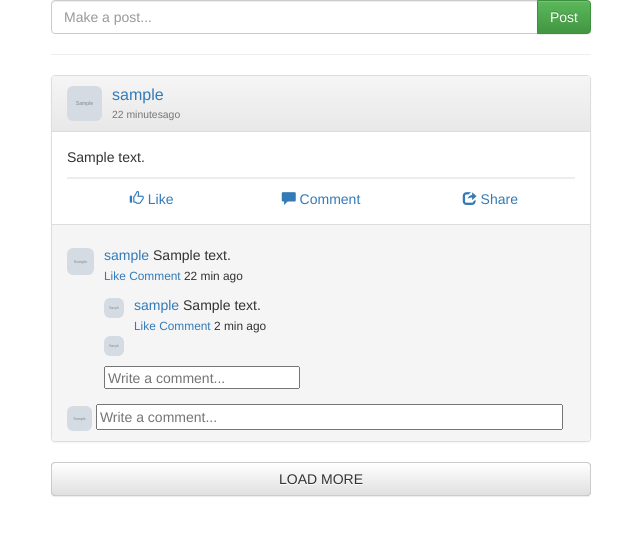
After one commit to datnt26/blog-1, a CakePHP app: the page made by app/View/Posts/index.ctp in a window 1280 px wide. The commit adds this page. Shown: the top 536 px of the page, without its empty margins (319-959 px from the left). Run offline with PHP 8.4 and a stand-in for CakePHP, Linux system fonts and the light colour scheme; the template is opened without the code that fills it: most values are stand-ins (such as "Sample title", 1, 10 or a date in 2020); grey boxes marked "Sample" are stand-in pictures; some libraries are stand-ins or nearby versions.

Commit message:
[post] create module post

```diff
--- a/app/Config/database.php
+++ b/app/Config/database.php
@@ -76,7 +76,7 @@ class DATABASE_CONFIG {
 		'password' => '12345',
 		'database' => 'cakephp',
 		'prefix' => '',
-		//'encoding' => 'utf8',
+		'encoding' => 'utf8',
 	);
 
 	public $test = array(
--- a/app/View/Layouts/default.ctp
+++ b/app/View/Layouts/default.ctp
@@ -33,6 +33,7 @@
 		echo $this->Html->script('jquery-ui');
 		echo $this->Html->script('bootstraps/bootstrap.min');
 		// config css
+		echo $this->Html->css('style');
 		echo $this->Html->css('fonts/font-awesome.min');
 		echo $this->Html->css('bootstrap/bootstrap.min');
 		echo $this->Html->css('bootstrap/bootstrap-theme.min');
--- /dev/null
+++ b/app/View/Posts/index.ctp
@@ -0,0 +1,140 @@
+<?php if (isset($title)) $this->assign('title', $title);?>
+<div class="container">
+   <div class="container-fluid" id="wrapper">
+      <div class="row">
+         <div class="hidden-xs col-sm-4 col-md-3">
+            <!--left menu-->
+         </div>
+         <div class="col-xs-12 col-sm-8 col-md-6">
+            <div class="input-group">
+               <input class="post-message form-control" type="text" name="content" placeholder="Make a post...">
+               <span class="input-group-btn">
+                 <button class="post btn btn-success" type="submit" name="post">Post</button>
+               </span>
+            </div><hr>
+            <div id="main">
+               <!--main-->
+               <?php foreach($posts as $post) : ?>
+                  <div class="panel panel-default">
+                     <!-- post header -->
+                     <div class="panel-heading" >
+                        <h3 class="panel-title">
+                           <a href="#">
+                              <div class="post-header">
+                                 <div class="post-header-avatar">
+                                    <a href="#">
+                                       <?php echo $this->Html->image($post['User']['avatar'], array("alt" => "","height" => "35px","width" => "35px","class" => "media-object img-rounded"))?>
+                                    </a>
+                                 </div>
+                                 <div class="post-header-body">
+                                       <span>
+                                          <a href="#">
+                                             <?php echo $post['User']['username'];?>
+                                          </a>
+                                       </span><br>
+                                    <small><span><time>22 minutes</time></span><span>ago</span></small>
+                                 </div>
+                              </div>
+                           </a>
+                        </h3>
+                     </div>
+                     <!-- post body -->
+                     <div class="panel-body">
+                        <div>
+                           <p class="text-post">
+                              <?php echo $post['Post']['content'];?>
+                           </p>
+                        </div>
+                        <div style = "border-top:2px solid #EDEDED;padding-top:10px">
+                           <div align = "center" class = "col-xs-4 col-sm-4 col-md-4">
+                              <a href="#">
+                                 <span  data-toggle="tooltip" data-placement="bottom" title="Like">
+                                    <span class="glyphicon glyphicon-thumbs-up" aria-hidden="true"></span>  Like
+                                 </span>
+                              </a>
+                           </div>
+                           <div align = "center" class = "col-xs-4 col-sm-4 col-md-4">
+                              <a href="#">
+                                 <span  data-toggle="tooltip" data-placement="bottom" title="Comment">
+                                    <span class="glyphicon glyphicon-comment" aria-hidden="true"></span>  Comment
+                                 </span>
+                              </a>
+                           </div>
+                           <div align = "center" class = "col-xs-4 col-sm-4 col-md-4">
+                              <a href="#">
+                                 <span  data-toggle="tooltip" data-placement="bottom" title="Share">
+                                    <span class="glyphicon glyphicon-share" aria-hidden="true"></span>  Share
+                                 </span>
+                              </a>
+                           </div>
+                        </div>
+                     </div>
+                     <!-- post footer -->
+                     <div class="panel-footer">
+                        <div class = "comment-list" >
+                           <?php foreach($post['Comment'] as $value) :?>
+                              <div class="comment">
+                                 <div class="comment-avatar-user">
+                                    <a href="#">
+                                       <?php echo $this->Html->image($value['avatar'], array("alt" => "","height" => "27px","width" => "27px","class" => "media-object img-rounded"))?>
+                                    </a>
+                                 </div>
+                                 <div class = "comment-body" id = "<?php echo $value['id']?>">
+                                    <div class = "sub-comment"  id = "<?php echo 'parent-comment-' . $value['id']?>">
+                                       <p class="" style = "margin: 0;padding: 0;">
+                                          <span><a href="#"><?php echo $value['username'];?></a></span> <?php echo $value['message'];?>
+                                       </p>
+                                       <p class="comment" style = "margin: 0;padding: 0;">
+                                          <small>
+                                             <span> <a href="#">Like </a></span>
+                                             <span><a href="#">Comment </a></span>
+                                          </small>
+                                          <small><span><time>22 min </time></span><span>ago</span></small>
+                                       </p>
+                                       <?php if($value['subComment']) : ?>
+                                          <?php foreach($value['subComment'] as $subComment) : ?>
+                                             <div class = "sub-comment-item">
+                                                <div class = "comment">
+                                                   <div class = "comment-avatar-user">
+                                                      <a href="#">
+                                                         <?php echo $this->Html->image($subComment['avatar'], array("alt" => "","height" => "20px","width" => "20px","class" => "media-object img-rounded"))?>
+                                                      </a>
+                                                   </div>
+                                                   <div class="comment-body">
+                                                      <p style = "margin: 0;padding: 0;" class="comment"> <span><a href="#"><?php echo $subComment['username']?></a></span> <?php echo $subComment['message']?> </p>
+                                                      <div>
+                                                         <small><span> <a href="#">Like </a></span> <span> <a href="#">Comment </a></span></small><small><span><time>2 min </time></span><span>ago</span></small>
+                                                      </div>
+                                                   </div>
+                                                </div>
+                                             </div>
+                                          <?php endforeach?>
+                                       <?php endif?>
+                                    </div>
+                                    <?php echo $this->Html->image($avatarCurrentUser,
+                                                array("alt" => "","height" => "20px","width" => "20px",
+                                                      "style" => array("margin-bottom : 4px"),
+                                                      "class" => "img-rounded"))?>
+                                    <input class = "sub-comment-typing" id = "<?php echo $post['Post']['id']?>" placeholder="Write a comment..."  style="height:23px;width: 92%;margin-top: 10px;">
+                                 </div>
+                              </div>
+                           <?php endforeach?>
+                        </div>
+                        <?php echo $this->Html->image($avatarCurrentUser,
+                                                array("alt" => "","height" => "25px","width" => "25px",
+                                                      "style" => array("margin-bottom : 4px"),
+                                                      "class" => "img-rounded"))?>
+                        <input class = "comment-typing" id = "<?php echo $post['Post']['id']?>" placeholder="Write a comment..."  style="width: 92%;margin-top: 15px;">
+                     </div>
+                  </div>
+               <?php endforeach;?>
+               <button  data-toggle="tooltip" data-placement="bottom" title="Load More" class="btn btn-default" type="button" style="width:100%; background-color:#4267b2">LOAD MORE </button>
+            </div>
+         </div>
+         <!---Sidebar menu started-->
+         <div class="hidden-xs hidden-sm col-md-3">
+
+         </div>
+      </div>
+   </div>
+</div>
--- /dev/null
+++ b/app/webroot/css/style.css
@@ -0,0 +1,34 @@
+.center {
+  margin: auto;
+  width: 60%;
+  border: 3px solid #73AD21;
+  padding: 10px;
+}
+.post-header-avatar {
+   display: table-cell;
+   vertical-align: top
+}
+.post-header-body {
+   display: table-cell;
+   vertical-align: top;
+   padding-left: 10px;
+}
+.panel-body {
+   padding-bottom: 10px;
+}
+.comment-avatar-user {
+   display: table-cell;
+   vertical-align: top;
+   padding-top: 3px;
+}
+.comment {
+   margin-top: 10px;
+}
+.comment-body {
+   display: table-cell;
+   vertical-align: top;
+   padding-left: 10px;
+}
+.sub-comment-item {
+   margin-top : 5px;
+}
```
Also changed, not shown: app/Controller/PostsController.php (added, +10 -0 lines), app/Model/Post.php (added, +9 -0 lines), app/webroot/img/ehm-2.jpg (added), app/webroot/img/user-placeholder.png (added).
